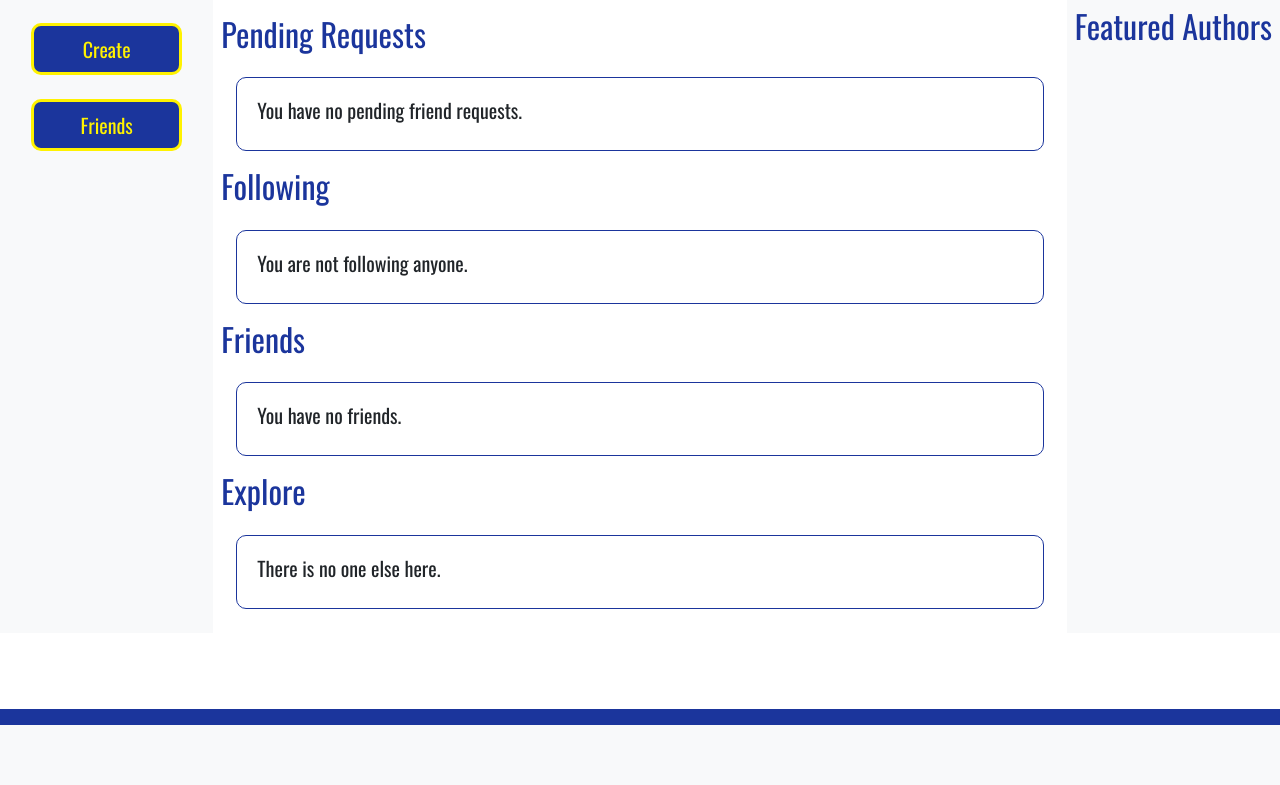
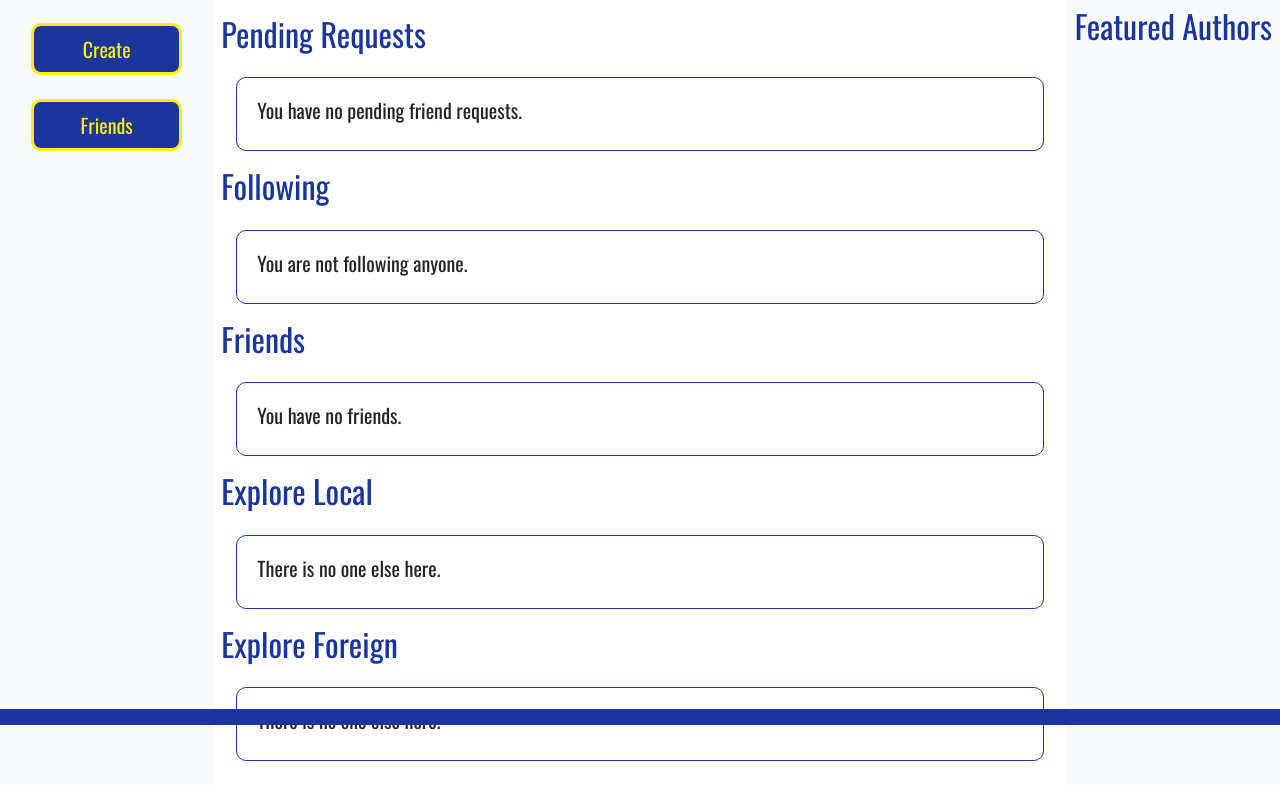
Before and after one commit to CMPUT404-Group-Project/Distributed-Social-Networking, a Django app: page /friends/ in a window 1280 px wide. Shown: the part 75-860 px from the top of the page. Before the commit the page ends 800 px from the top, so only its background shows below. Run offline with Django 3.2, Linux system fonts and the light colour scheme; the visitor is signed in with stand-in values (Sample User, id 1); data comes from the database, SQL or seed files in the repository; data that the repository does not hold is empty; some libraries are stand-ins or nearby versions.

Commit message:
Now populates friends page with foreign users we have cached locally, and sends out friend requests to the host server when you follow or accept a friend request.

```diff
--- a/distributedsocialnetwork/friend/templates/friends.html
+++ b/distributedsocialnetwork/friend/templates/friends.html
@@ -30,10 +30,8 @@
         <div class="card-body row">
 
           <div class="col-8">
-          <h5><span style="font-weight:bold">{{ follower.first_name }} {{follower.last_name}} </span> is following you, click accept to add them to your friends.</h5>
-          <a href="{{ follower.url }}"><h6 class="card-subtitle mb-2 text-muted">@{{ follower.displayName }}</h6></a>
+          <h5><a href="{{ follower.url }}><span style="font-weight:bold">{{ follower.displayName}}</a> is following you, click accept to add them to your friends.</h5>
           </div>
-
           <div class=" col-4">
               <form method="post" action="reject" style="float:right">
                       {% csrf_token %}
@@ -68,8 +66,7 @@
       <div class="card m-2 post">
           <div class="card-body row">
             <div class="col-8">
-            <h5><span style="font-weight:bold">{{ follow.first_name }} {{follow.last_name}} </span></h5>
-            <a href="{{ follow.url }}"><h6 class="card-subtitle mb-2 text-muted">@{{ follow.displayName }}</h6></a>
+              <h5><a href="{{ follow.url }}><span style="font-weight:bold">{{ follow.displayName}} </a></h5>
             </div>
 
             <div class=" col-4">
@@ -101,8 +98,7 @@
           <div class="card m-2 post">
               <div class="card-body row">
                 <div class="col-8">
-                <h5><span style="font-weight:bold">{{ friend.first_name }} {{friend.last_name}} </span></h5>
-                <a href="{{ friend.url }}"><h6 class="card-subtitle mb-2 text-muted">@{{ friend.displayName }}</h6></a>
+                  <h5><a href="{{ friend.url }}><span style="font-weight:bold">{{ friend.displayName}} </a></h5>
                 </div>
 
                 <div class=" col-4">
@@ -126,15 +122,14 @@
           {% endif %}
 
           <div class="row p-2 justify-content-left">
-              <h2>Explore</h2>
+              <h2>Explore Local</h2>
             </div>
-            {% if others|length %}
-            {% for other in others %}
+            {% if other_local|length %}
+            {% for other in other_local %}
             <div class="card m-2 post">
                 <div class="card-body row">
                   <div class="col-8">
-                  <h5><span style="font-weight:bold">{{ other.first_name }} {{other.last_name}} </span></h5>
-                  <a href="{{ other.url }}"><h6 class="card-subtitle mb-2 text-muted">@{{ other.displayName }}</h6></a>
+                    <h5><a href="{{ other.url }}><span style="font-weight:bold">{{ other.displayName}} </a></h5>
                   </div>
                   <div class=" col-4">
                       <form method="post" action="follow" style="float:right">
@@ -155,12 +150,41 @@
                 </div>
             </div>
           {% endif %}
+          <div class="row p-2 justify-content-left">
+            <h2>Explore Foreign</h2>
+          </div>
+          {% if other_foreign|length %}
+          {% for other in other_foreign %}
+          <div class="card m-2 post">
+              <div class="card-body row">
+                <div class="col-8">
+                <h5><a href="{{ other.url }}><span style="font-weight:bold">{{ other.displayName}} </a></h5>
+                </div>
+                <div class=" col-4">
+                    <form method="post" action="follow" style="float:right">
+                            {% csrf_token %}
+                            <input type="hidden" name="authorId" value="{{other.id}}">
+                            <button type="submit" class="btn btn-primary">Follow</button>
+                        </form>
+                  </div>
+              </div>
+            </div>
+          {% endfor %}
+          {% else %}
+          <div class="card m-2 post">
+              <div class="card-body row">
+                <div class="col">
+                <h5>There is no one else here.</h5>
+                </div>
+              </div>
+          </div>
+        {% endif %}
   </div>
   <div class="col text-right sidebar bg-light">
     <div class="row justify-content-center">
       <h2>Featured Authors</h2>
     </div>
-    {% for author in everyone %}
+    {% for author in local %}
     <div class="card m-2 featured-author">
       <div class="card-body">
         <a class="card-title" href="{{ author.url }}">
--- a/distributedsocialnetwork/friend/views.py
+++ b/distributedsocialnetwork/friend/views.py
@@ -26,16 +26,25 @@
 
     # non-fff
     # Everyone now excludes nodes, admins
-    everyone = Author.objects.filter(
+    local = Author.objects.filter(
         is_node=False, is_staff=False, host=settings.FORMATTED_HOST_NAME)
+    # Foreign is everyone who is not local
+    foreign = Author.objects.filter(is_node=False, is_staff=False).exclude(
+        host=settings.FORMATTED_HOST_NAME)
     # TODO: add a separate section for displaying foreign authors
     fff = set([current_user] + followers + following + friends)
-    others = []
-    for author in everyone:
+    other_local = []
+    other_foreign = []
+    for author in local:
         if author not in fff:
-            others.append(author)
-    context['everyone'] = everyone
-    context['others'] = others
+            other_local.append(author)
+    for author in foreign:
+        if author not in fff:
+            other_foreign.append(author)
+    context['local'] = local
+    context['other_local'] = other_local
+    context['foreign'] = foreign
+    context['other_foreign'] = other_foreign
 
     context['hostname'] = settings.FORMATTED_HOST_NAME
     return render(request, 'friends.html', context)
@@ -47,7 +56,16 @@
         current_user = request.user
         to_follow_id = request.POST["authorId"]
         to_follow = Author.objects.filter(id=to_follow_id)[0]
-        FollowerManager.add_follower("", current_user, to_follow)
+        response = send_friend_request(current_user.id, to_follow_id)
+        if response.status_code == 200:
+            # Successful, we are good to go
+            FollowerManager.add_follower("", current_user, to_follow)
+            return redirect(show_friends)
+        else:
+            print(response.status_code)
+            print(response.json())
+            return redirect(show_friends)
+
     return redirect(show_friends)
 
 
@@ -78,8 +96,8 @@
             else:
                 # We can't add them as a friend right now.
                 # TODO: Popup message saying there was an error
-                print("HEY")
                 print(response.status_code)
+                print(response.json())
                 return redirect(show_friends)
         FriendManager.add_friend("", current_user, to_friend)
     return redirect(show_friends)
```
Also changed, not shown: distributedsocialnetwork/api/views.py (+12 -0 lines), distributedsocialnetwork/friend/retrieval.py (+0 -9 lines).
